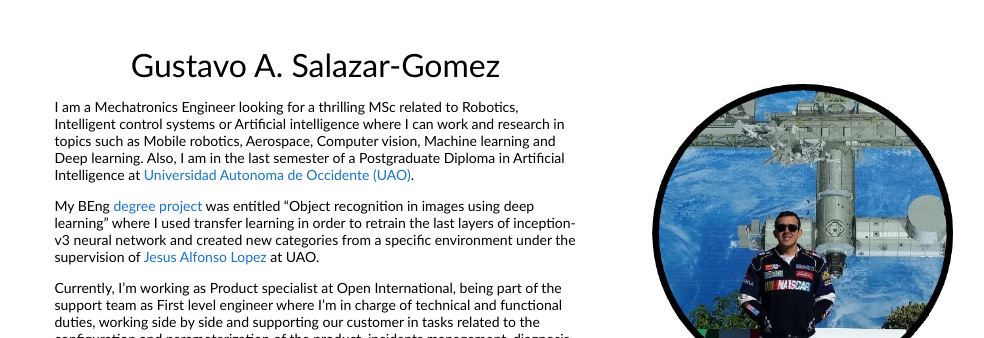
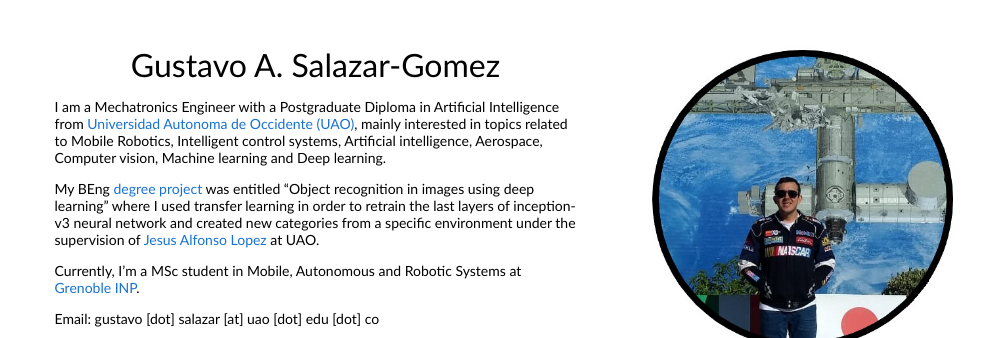
Before and after one commit to gsg213/gsg213.github.io, a plain HTML site: page index.html in a window 1280 px wide. Shown: the top 338 px of the page, without its empty margins (158-1142 px from the left). Drawn offline with Linux system fonts and the light colour scheme.

Commit message:
Update index.html

```diff
--- a/index.html
+++ b/index.html
@@ -33,15 +33,14 @@
                               <p style="text-align:center">
                                  <name>Gustavo A. Salazar-Gomez</name>
                               </p>
-                              <p>I am a Mechatronics Engineer looking for a thrilling MSc related to Robotics, Intelligent control systems or Artificial intelligence where I can work and research in topics such as Mobile robotics, Aerospace, Computer vision, Machine learning and Deep learning.
-                                 Also, I am in the last semester of a Postgraduate Diploma in Artificial Intelligence at <a href="https://www.uao.edu.co/">Universidad Autonoma de Occidente (UAO)</a>.
+                              <p>I am a Mechatronics Engineer with a Postgraduate Diploma in Artificial Intelligence from <a href="https://www.uao.edu.co/">Universidad Autonoma de Occidente (UAO)</a>, mainly interested in topics related to Mobile Robotics, Intelligent control systems, Artificial intelligence, Aerospace, Computer vision, Machine learning and Deep learning.
+
                               </p>
                               <p>
                                  My BEng <a href="https://red.uao.edu.co/handle/10614/10153">degree project</a> was entitled “Object recognition in images using deep learning” where I used transfer learning in order to retrain the last layers of inception-v3 neural network and created new categories from a specific environment under the supervision of <a href="https://scholar.google.com/citations?user=7PIjh_MAAAAJ&hl=en"> Jesus Alfonso Lopez</a> at UAO.
                               </p>
                               <p>
-                                 Currently, I’m working as Product specialist at Open International, being part of the support team as First level engineer where I’m in charge of technical and functional duties, working side by side and supporting our customer in tasks related to the configuration
-                                 and parameterization of the product, incidents management, diagnosis and developing solutions to new requirements.
+                                 Currently, I’m a MSc student in Mobile, Autonomous and Robotic Systems at <a href="https://ense3.grenoble-inp.fr/">Grenoble INP</a>.
                               </p>
                               <p>
                                  Email: gustavo [dot] salazar [at] uao [dot] edu [dot] co
```
